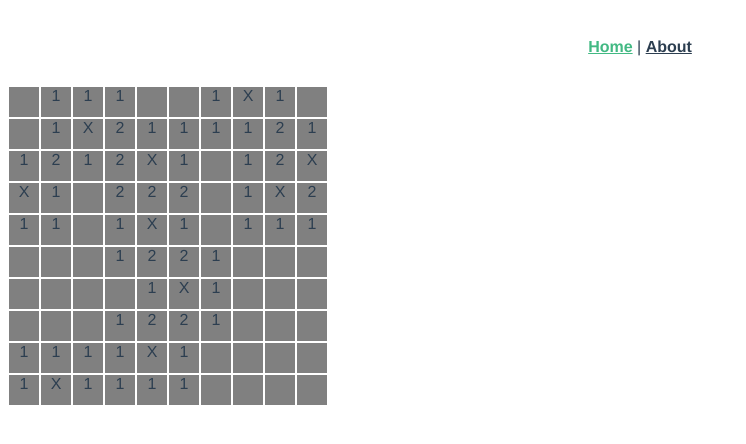
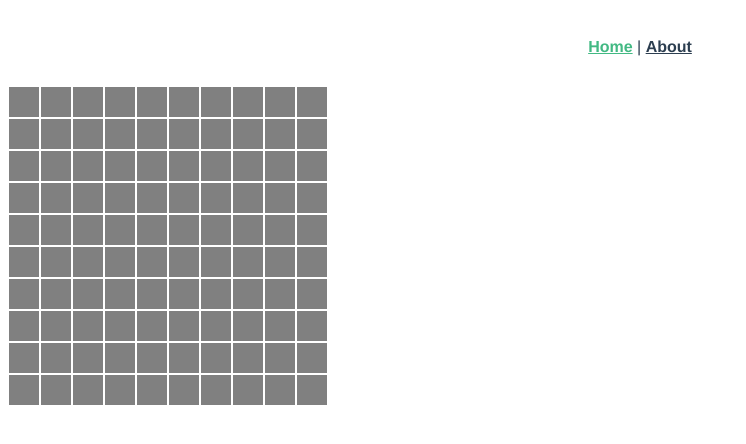
Before and after one commit to jeffreypbee/minesweeper, a Vue app in the folder minesweeper/: page / in a window 1280 px wide. Shown: the top 444 px of the page, without its empty margins (0-746 px from the left). Built offline with nearby package versions, Linux system fonts and the light colour scheme.

Commit message:
Revealing a sqaure works

```diff
--- a/minesweeper/src/components/GameBoard.vue
+++ b/minesweeper/src/components/GameBoard.vue
@@ -1,7 +1,7 @@
 <template>
   <div id="gameboard">
     <div v-for="(row, rowIndex) in $store.state.gameboard" :key="`gamerow-${rowIndex}`" class="gameboardrow">
-        <GameSquare v-for="(column, columnIndex) in row" :key="`gamesquare-${rowIndex}-${columnIndex}`" :value="column" />
+        <GameSquare v-for="(column, columnIndex) in row" :key="`gamesquare-${rowIndex}-${columnIndex}`" :value="column" :x="rowIndex" :y="columnIndex" />
     </div>
 
   </div>
--- a/minesweeper/src/components/GameSquare.vue
+++ b/minesweeper/src/components/GameSquare.vue
@@ -1,20 +1,35 @@
 <template>
-  <div class="gamesquare">
-    {{ valueToDisplay }}
+  <div class="gamesquare" :class="{revealed : revealed}" @click="revealSquare">
+    <span v-if="revealed">{{ valueToDisplay }}</span>
   </div>
 </template>
 
 <script>
 export default {
-  props: ['value'],
+  props: ['x', 'y', 'value'],
   computed: {
     valueToDisplay() {
       if (this.value === 0) {
         return '';
       }
       return this.value;
+    },
+    revealed() {
+      return this.isInArray(this.$store.state.revealed);
     }
-  }
+  },
+  methods: {
+    revealSquare() {
+      const x = this.x;
+      const y = this.y;
+      this.$store.commit('revealSquare', {x, y});
+    },
+    isInArray(array) {
+      const x = this.x;
+      const y = this.y;
+      return array.some(e => e.x === x && e.y === y);
+    }
+  },
 }
 </script>
 
@@ -26,6 +41,10 @@ export default {
     margin: 1px;
 }
 
+.gamesquare.revealed {
+  background-color: white;
+}
+
 .gamesquare:hover {
     cursor: pointer;
 }
--- a/minesweeper/src/store/index.js
+++ b/minesweeper/src/store/index.js
@@ -5,11 +5,15 @@ Vue.use(Vuex)
 
 export default new Vuex.Store({
   state: {
-    gameboard: []
+    gameboard: [],
+    revealed: []
   },
   getters: {
   },
   mutations: {
+    revealSquare(state, payload) {
+      state.revealed.push(payload);
+    },
     createGameboard(state, payload) {
       let arr = [];
 
```
